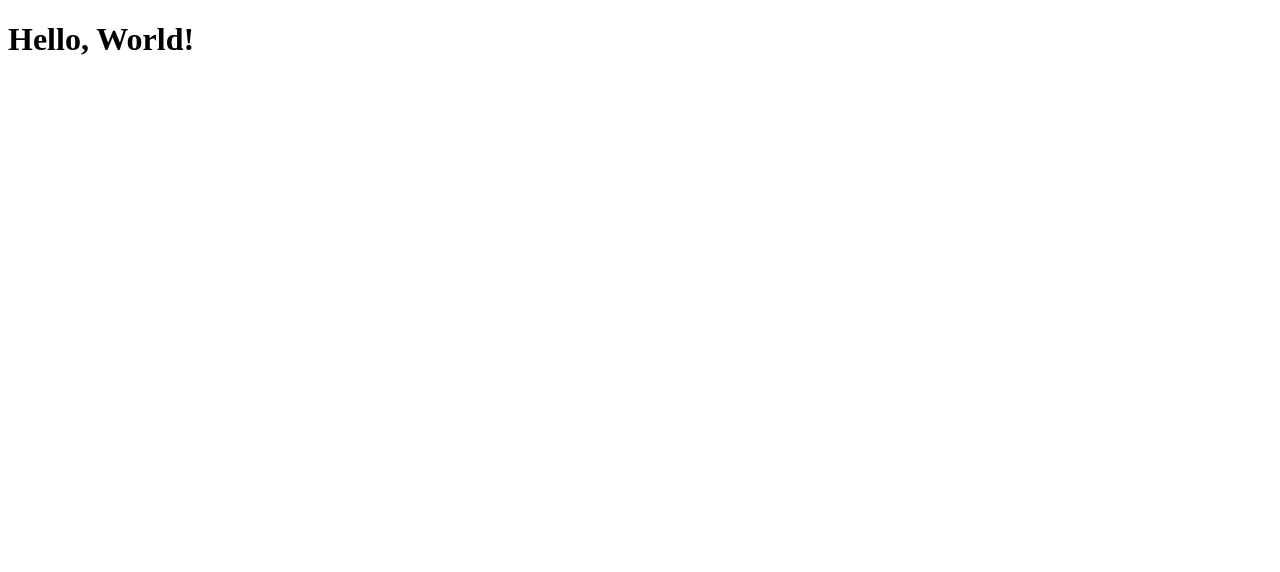
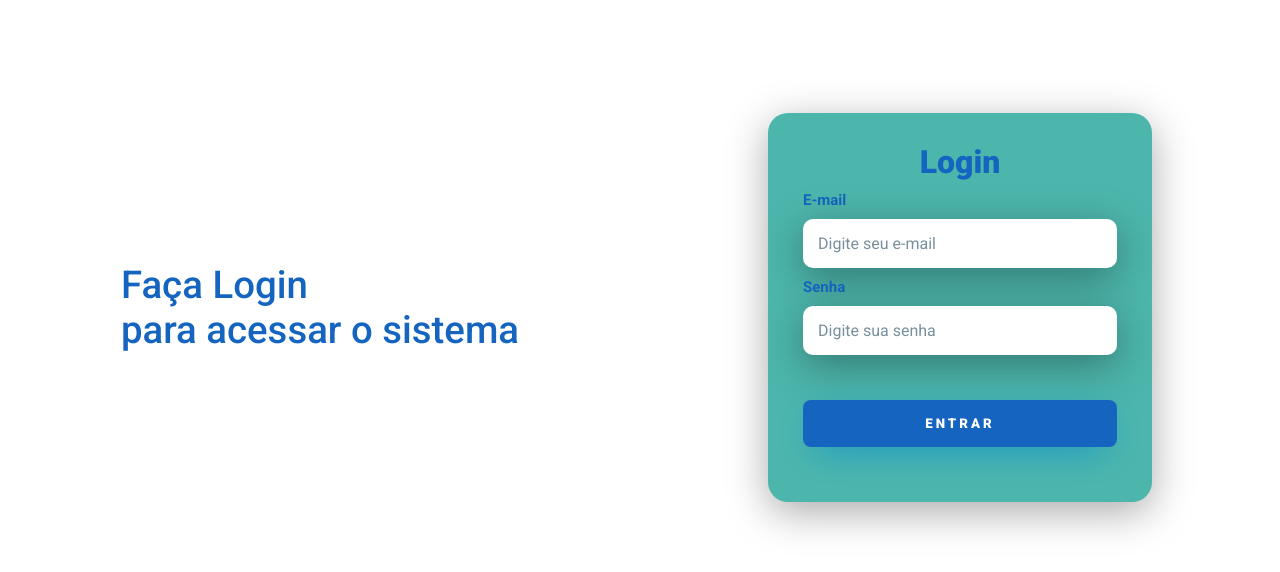
Before and after one commit to RomuloAlvernaz/sistema-loja-usando-react, a React (Create React App) app: page / in a window 1280 px wide. Shown: the top 572 px of the page. Built offline with nearby package versions, Linux system fonts and the light colour scheme.

Commit message:
update css

```diff
--- a/src/App.js
+++ b/src/App.js
@@ -1,11 +1,10 @@
-
+import Login from "./pages/login";
+import './styles.css';
 
 function App() {
   return (
-    <div className="App">
-
-      <h1>Hello, World!</h1>
-
+    <div>
+      <Login/>
     </div>
   );
 }
--- /dev/null
+++ b/src/pages/login/index.css
@@ -0,0 +1,112 @@
+
+.main-login{
+    width: 100%;
+    height: 100%;
+    display: flex;
+    justify-content: center;
+    align-items: center;
+}
+
+.left-login{
+    width: 50%;
+    height: 48vw;
+    display: flex;
+    justify-content: center;
+    align-items: center;
+    flex-direction: column;
+}
+
+.left-login > h1 {
+    font-size: 3vw;
+    color: var(--cor-primaria);
+    font-weight: 500;
+}
+
+.left-login-image{
+    width: 20vw;
+    color: var(--cor-secundaria);
+}
+
+.right-login{
+    width: 50%;
+    height: 48vh;
+    display: flex;
+    justify-content: center;
+    align-items: center;
+}
+
+.box-login{
+    width: 60%;
+    display: flex;
+    justify-content: center;
+    align-items: center;
+    flex-direction: column;
+    padding: 30px 35px;
+    background: var(--cor-secundaria);
+    border-radius: 20px;
+    box-shadow: 0px 10px 40px #00000056;
+}
+
+.box-login > h1 {
+    color: var(--cor-primaria);
+    font-weight: 800;
+    margin: 0;
+}
+
+label {
+    font-size: 15px;
+    font-weight: 600;
+}
+
+.textfield{
+    width: 100%;
+    display: flex;
+    flex-direction: column;
+    align-items: flex-start;
+    justify-content: center;
+    margin: 10px 0px;
+}
+
+.textfield > input{
+    width: 100%;
+    border: none;
+    border-radius: 10px;
+    padding: 15px;
+    background: #fff;
+    color: #78909C;
+    font-size: 12pt;
+    box-shadow: 0px 10px 40px #00000056;
+    outline: none;
+    box-sizing: border-box;
+}
+
+.textfield > label {
+    color: var(--cor-primaria);
+    margin-bottom: 10px;
+
+}
+
+.textfield > input::placeholder{
+    color: #78909C;
+}
+
+.btn-entrar{
+    width: 100%;
+    padding: 16px 0px;
+    margin: 25px;
+    border: none;
+    border-radius: 8px;
+    outline: none;
+    text-transform: uppercase;
+    font-weight: 800;
+    letter-spacing: 3px;
+    color: #fff;
+    background: var(--cor-primaria);
+    cursor: pointer;
+    box-shadow: 0px 10px 40px -12px #0288D1;
+}
+
+.btn-entrar:hover {
+    cursor: pointer;
+    background-color: #0D47A1;
+}
--- /dev/null
+++ b/src/pages/login/index.js
@@ -0,0 +1,29 @@
+import './index.css';
+function Login() {
+    return (
+        <div className="main-login">
+
+            <div className="left-login">
+                <h1>Faça Login<br/>para acessar o sistema</h1>
+            </div>
+
+            <div className="right-login">
+                <div className="box-login">
+                    <h1 className='titulo-login'>Login</h1>
+                    <div className="textfield">
+                        <label for="usuario">E-mail</label>
+                        <input type="text" name="email" placeholder="Digite seu e-mail"/>
+                        <div className="textfield">
+                            <label for="senha">Senha</label>
+                            <input type="password" name="senha" placeholder="Digite sua senha"/>
+                        </div>
+                    </div>
+                    <button className="btn-entrar">Entrar</button>
+                </div>
+            </div>
+
+        </div>
+    )
+}
+
+export default Login;
--- /dev/null
+++ b/src/styles.css
@@ -0,0 +1,79 @@
+@import url('https://fonts.googleapis.com/css2?family=Roboto:ital,wght@0,100;0,300;0,400;0,500;0,700;0,900;1,100;1,300;1,400;1,500;1,700;1,900&display=swap');
+
+* {
+    margin: 0;
+    font-family: 'Roboto', sans-serif;
+    box-sizing: border-box;
+}
+
+:root {
+    --cor-primaria: #1565C0;
+    --cor-secundaria: #4DB6AC;
+}
+
+.navbar-custom {
+    background-color: var(--cor-secundaria);
+}
+
+.navbar-custom .navbar-brand {
+    color: var(--cor-primaria);
+    font-weight: 600;
+}
+
+.navbar-custom .nav-link {
+    color:#fff;
+    font-weight: 500;
+}
+
+.navbar-custom .nav-item.active .nav-link {
+    color:#fff;
+    font-weight: 500;
+}
+
+/* Logo*/
+.navbar-custom .navbar-brand img {
+    max-width: 100px;
+    max-height: 40px;
+    margin-left: 10px;
+}
+
+table.table>thead>tr th {
+    background-color: #eee;
+}
+
+button.btn{
+    min-width: 80px;
+}
+
+div.modal-dialog{
+    max-width: 700px;
+}
+
+.titulo{
+    color: var(--cor-primaria);
+}
+
+.btn-adicionar{
+    background: var(--cor-primaria);
+}
+
+.btn-adicionar:hover {
+    background: #0D47A1;
+}
+
+table.table>thead>tr th {
+    color: var(--cor-primaria);
+    background-color: #eee;
+}
+
+.navbar-nav .nav-link i.fa-sign-out-alt {
+    font-size: 24px;
+    color: #fff;
+    margin-right: 10px;
+}
+
+.search-bar {
+    margin-left: 850px;
+    margin-right: 10px;
+    width: 250px;
+}
```
Also changed, not shown: public/logo.png (added), public/logo2.png (added).
